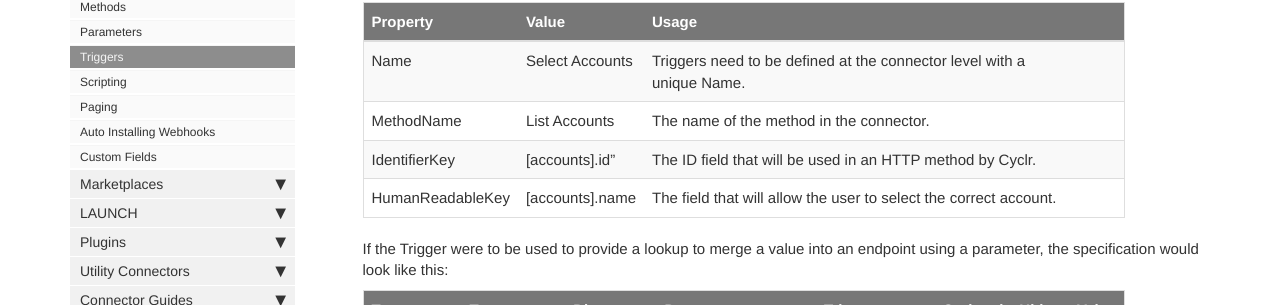
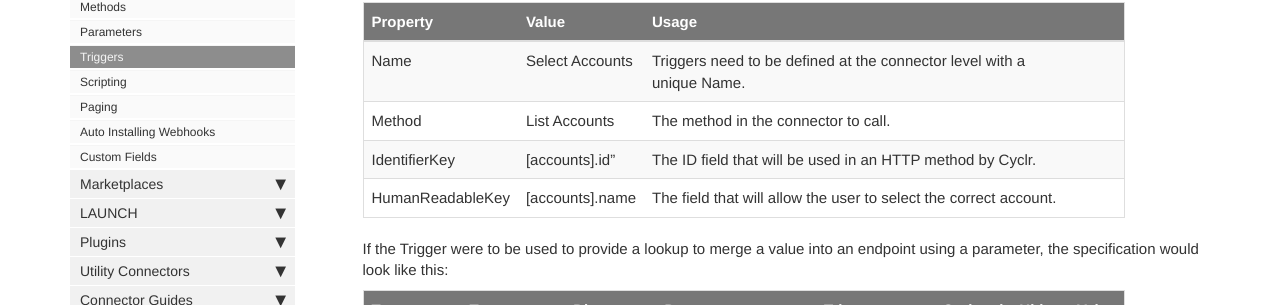
Before and after one commit to sneakysneak/docs, a Jekyll site: the page built from pages/custom-connectors/07-triggers.md, in a window 1280 px wide and 1056 px high. Shown: the part 380-685 px from the top of the window. Built offline with Jekyll 4.4.1, drawn with Linux system fonts in a browser that asks for light colours; nearby versions of some CDN libraries; comment, search, counter and statistics services are not loaded.

Commit message:
Trigger property MethodName > Method

```diff
--- a/pages/custom-connectors/07-triggers.md
+++ b/pages/custom-connectors/07-triggers.md
@@ -14,7 +14,7 @@ The settings for an Accounts the Account Id lookup would look something like thi
 | Property | Value | Usage |
 | --- | --- | --- |
 | Name | Select Accounts | Triggers need to be defined at the connector level with a unique Name. |
-| MethodName | List Accounts | The name of the method in the connector. |
+| Method | List Accounts | The method in the connector to call. |
 | IdentifierKey | [accounts].id" |  The ID field that will be used in an HTTP method by Cyclr. |
 | HumanReadableKey | [accounts].name | The field that will allow the user to select the correct account. |
 
```
